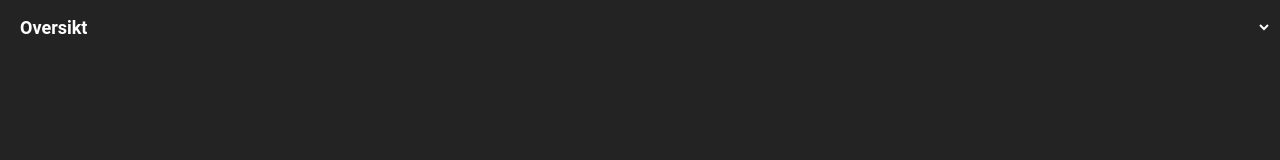
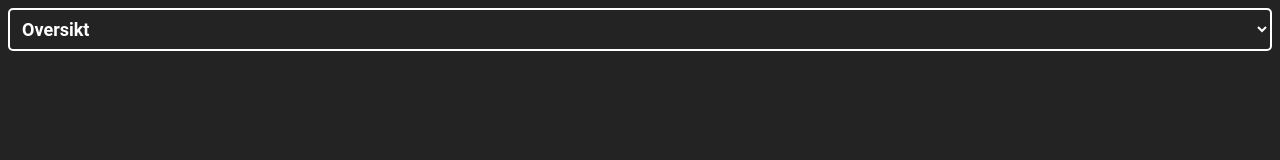
Before and after one commit to Getonnet/looker-studio-report-navigation, a plain HTML site: page 8988.html in a window 1280 px wide. Drawn offline with Linux system fonts and the light colour scheme.

Commit message:
Update 8988.html

```diff
--- a/8988.html
+++ b/8988.html
@@ -15,8 +15,9 @@
       font-weight: bold; /* Make the font bold */
       color: #ffffff; /* Set the text color to white */
       background-color: #232323; /* Set the dropdown background color */
-      border: none; /* Remove the border */
-      outline: none; /* Remove the outline */
+      border: 2px solid #ffffff; /* Add 2px white outline */
+      border-radius: 5px; /* Add border radius for rounded corners */
+      outline: none; /* Remove the default outline */
       padding: 8px; /* Add some padding inside the dropdown */
       width: 100%; /* Ensure the dropdown takes full width of its container */
     }
@@ -24,7 +25,7 @@
     /* Remove any default shadow or outline on focus or hover */
     #pageSelector:focus,
     #pageSelector:hover {
-      border: none; /* No border on hover */
+      border: 2px solid #ffffff; /* Keep the 2px white border on hover and focus */
       outline: none; /* No outline on focus */
       box-shadow: none; /* Remove any shadow */
     }
```
